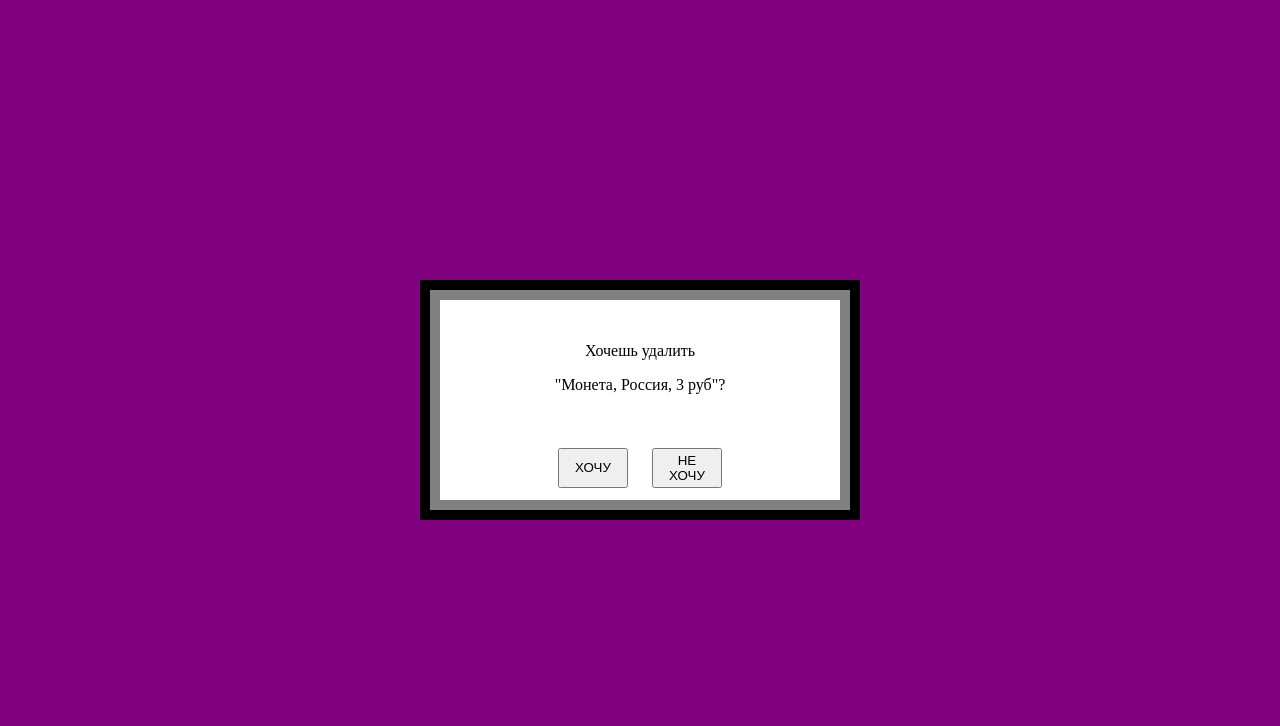
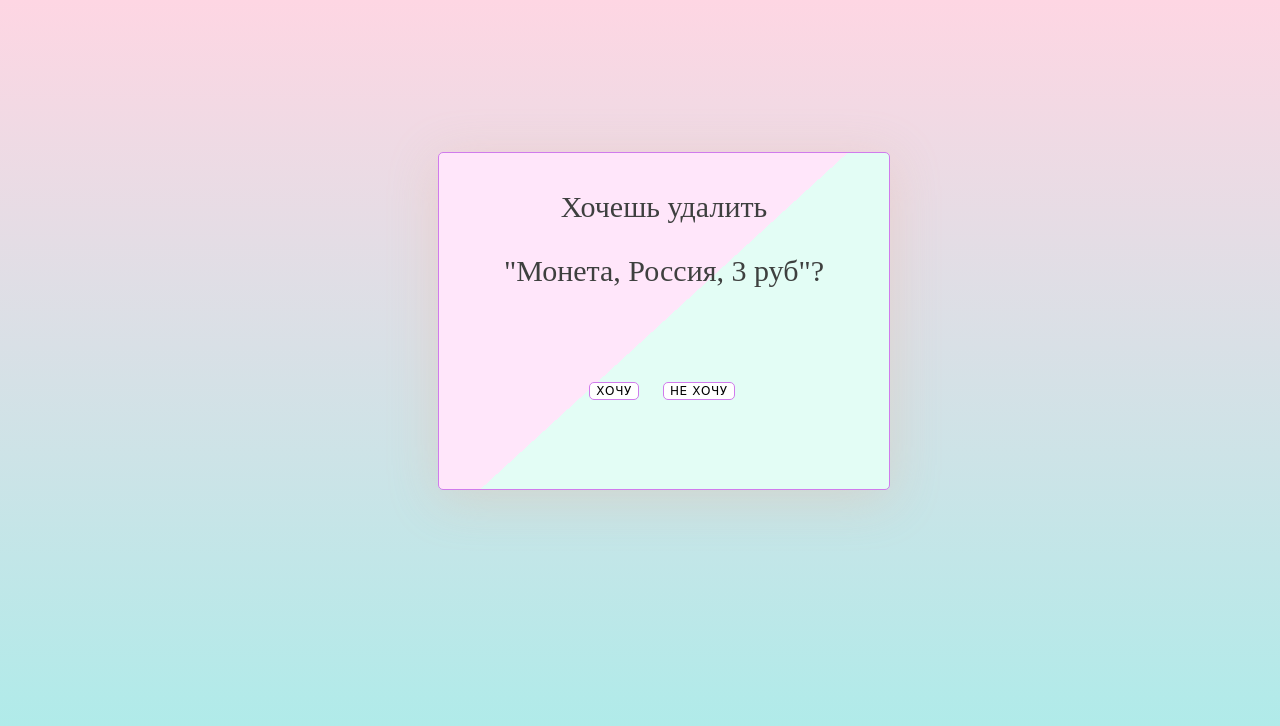
Before and after one commit to Trmtrg/money_collection, a Django app: page /moneys/4/delete in a window 1280 px wide. Shown: the top 726 px of the page. Run offline with Django 4.2, Linux system fonts and the light colour scheme; data comes from the database, SQL or seed files in the repository; both versions use the stored data as it was after the commit.

Commit message:
удаление монет

```diff
--- a/moneysite/moneys/static/moneys/css/moneys-delete.css
+++ b/moneysite/moneys/static/moneys/css/moneys-delete.css
@@ -1,42 +1,49 @@
 body{
-    background-color: purple;
+    background-image: linear-gradient(-225deg, #E3FDF5 0%, #FFE6FA 100%);
+    background-image: linear-gradient(to top, #a8edea 0%, #fed6e3 100%);
+    background-attachment: fixed;
+    background-repeat: no-repeat;
 }
 
 .table{
     display: table;
-    background-color: gray;
-    height: 200px;
+    background-image: linear-gradient(-222.5deg, #FFE6FA 50%, #E3FDF5 30%);
     width: 400px;
-    position: absolute;
-    top: 50%;
-    margin-top: -120px;
-    left: 50%;
-    margin-left: -220px;
-    padding: 10px;
-    border: 10px solid black;
-}
-
-.row{
-    display: table-row;
-    background-color: white;
+    height: 280px;
     text-align: center;
-    margin-left: auto;
-    margin-right: auto;
-
-}
-
-.cell{
-    display: table-cell;
-    vertical-align: middle;
+    border-radius: 5px;
+    box-shadow: 0 9px 50px hsla(20, 67%, 75%, 0.31);
+    padding: 2%;
+    margin-left: 34%;
+    margin-top: 12%;
+    border: 1px solid #D07BEC;
 }
 
 button{
-    vertical-align: middle;
-    height: 40px;
-    width: 70px;
+    font-family: cursive;
+    font-size: 12px;
+    padding: 2 21px;
+    background: #fff;
+    border-radius: 5px;
+    outline: none;
+    border: none;
+    cursor: pointer;
+    text-align: center;
+    transition: all 0.2s linear;
+    margin: 16% auto;
+    letter-spacing: 0.05em;
+    transform: translateX(-2px);
+    border: 1px solid #D07BEC;
 }
 
 a{
     margin-right: 10px;
     margin-left: 10px;
 }
+
+p{
+    font-size: 30px;
+    margin-top: 3%;
+    font-family: 'Playfair Display', serif;
+    color: #3e403f;
+}
```
Also changed, not shown: moneysite/main/static/main/css/main.css (+5 -3 lines), moneysite/user/static/users/css/register_login.css (+3 -5 lines), moneysite/db.sqlite3.
